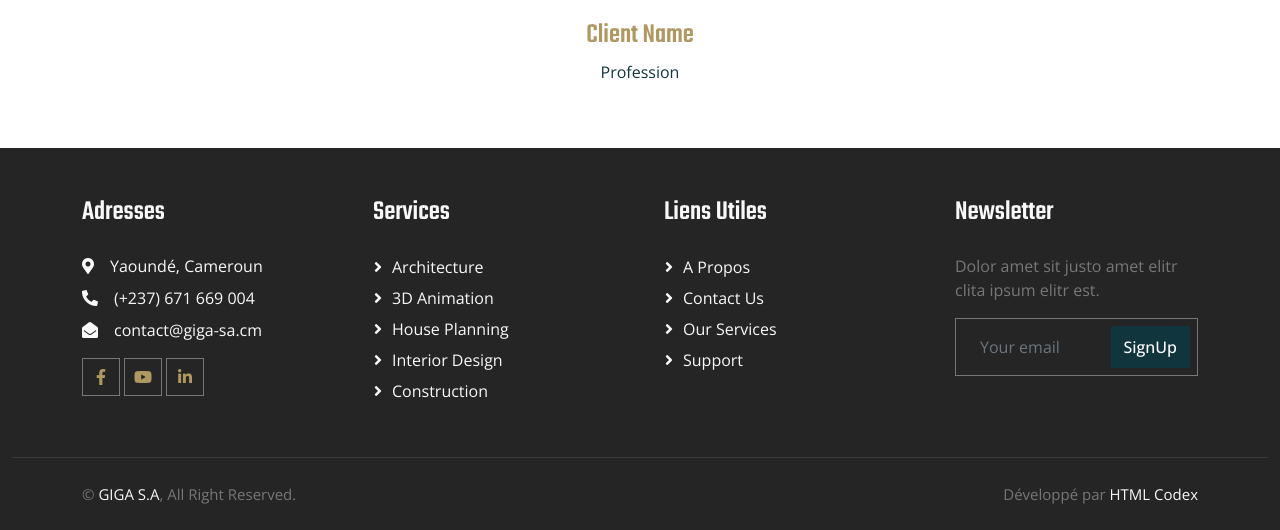
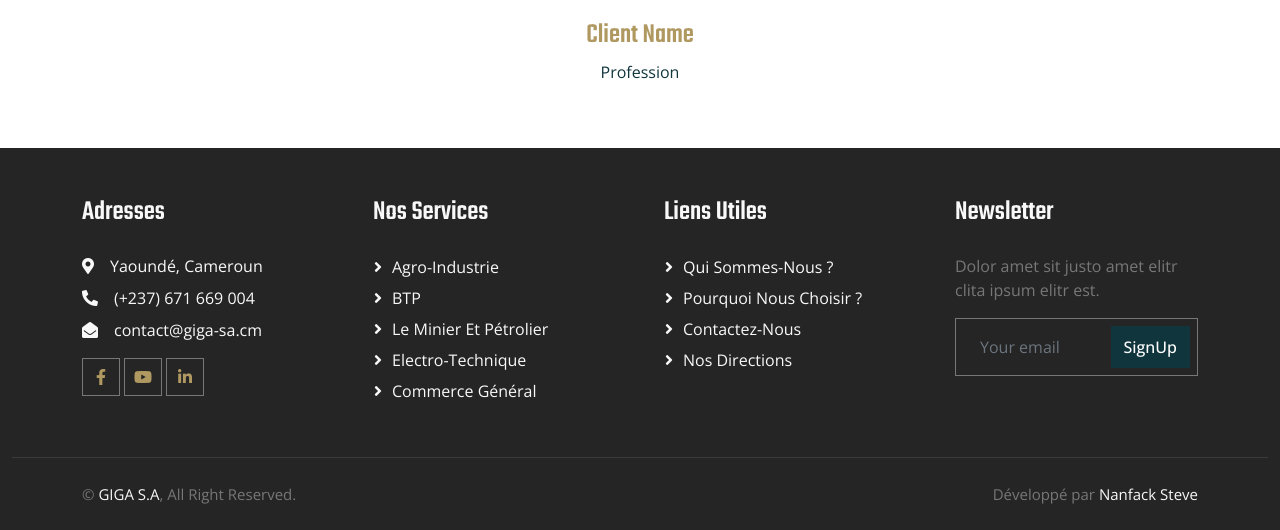
Before and after one commit to NanfackSteve/GIGA-SA, a PHP site: page /index.php in a window 1280 px wide. Shown: the part 3404-3934 px from the top of the page. Run offline with PHP 8.4, Linux system fonts and the light colour scheme; some libraries are stand-ins or nearby versions.

Commit message:
update Header & Footer

```diff
--- a/css/style.css
+++ b/css/style.css
@@ -116,7 +116,7 @@ h6,
     margin-right: 30px;
     padding: 30px 0;
     color: var(--dark);
-    font-weight: 500;
+    font-weight: 700;
     text-transform: uppercase;
     outline: none;
 }
@@ -126,10 +126,13 @@ h6,
     color: var(--secondary);
 }
 
+
 .navbar.sticky-top {
     top: -100px;
-    transition: .5s;
+    transition: .3s;
 }
+
+
 
 @media (max-width: 991.98px) {
     .navbar .navbar-nav .nav-link {
--- a/tmp_footer.php
+++ b/tmp_footer.php
@@ -15,19 +15,19 @@
                     </div>
                 </div>
                 <div class="col-lg-3 col-md-6">
-                    <h3 class="text-light mb-4">Services</h3>
-                    <a class="btn btn-link" href="#">Architecture</a>
-                    <a class="btn btn-link" href="#">3D Animation</a>
-                    <a class="btn btn-link" href="#">House Planning</a>
-                    <a class="btn btn-link" href="#">Interior Design</a>
-                    <a class="btn btn-link" href="#">Construction</a>
+                    <h3 class="text-light mb-4">Nos Services</h3>
+                    <a class="btn btn-link" href="#">Agro-industrie</a>
+                    <a class="btn btn-link" href="#">BTP</a>
+                    <a class="btn btn-link" href="#">Le Minier et Pétrolier</a>
+                    <a class="btn btn-link" href="#">Electro-technique</a>
+                    <a class="btn btn-link" href="#">Commerce Général</a>
                 </div>
                 <div class="col-lg-3 col-md-6">
                     <h3 class="text-light mb-4">Liens Utiles</h3>
-                    <a class="btn btn-link" href="#">A propos</a>
-                    <a class="btn btn-link" href="#">Contact Us</a>
-                    <a class="btn btn-link" href="#">Our Services</a>
-                    <a class="btn btn-link" href="#">Support</a>
+                    <a class="btn btn-link" href="about.php">Qui sommes-nous ?</a>
+                    <a class="btn btn-link" href="#">Pourquoi nous choisir ?</a>
+                    <a class="btn btn-link" href="contact.php">Contactez-nous</a>
+                    <a class="btn btn-link" href="team.php">Nos Directions</a>
                 </div>
                 <div class="col-lg-3 col-md-6">
                     <h3 class="text-light mb-4">Newsletter</h3>
@@ -46,8 +46,7 @@
                         &copy; <a href="index.php">GIGA S.A</a>, All Right Reserved.
                     </div>
                     <div class="col-md-6 text-center text-md-end">
-                        <!--/*** This template is free as long as you keep the footer author’s credit link/attribution link/backlink. If you'd like to use the template without the footer author’s credit link/attribution link/backlink, you can purchase the Credit Removal License from "https://htmlcodex.com/credit-removal". Thank you for your support. ***/-->
-                        Développé par <a href="https://htmlcodex.com">HTML Codex</a>
+                        Développé par <a href="https://www.facebook.com/nanfack.steve.7">Nanfack Steve</a>
                     </div>
                 </div>
             </div>
--- a/tmp_header.php
+++ b/tmp_header.php
@@ -1,15 +1,21 @@
     <!-- Spinner Start -->
-    <div id="spinner" class="show bg-white position-fixed translate-middle w-100 vh-100 top-50 start-50 d-flex align-items-center justify-content-center">
+    <div id="spinner"
+        class="show bg-white position-fixed translate-middle w-100 vh-100 top-50 start-50 d-flex align-items-center justify-content-center">
         <div class="spinner-border position-relative text-primary" style="width: 6rem; height: 6rem;" role="status">
         </div>
-        <img class="position-absolute top-50 start-50 translate-middle" src="img/icons/logo-giga-sa.png" height="50" width="50" alt="Icon">
+        <img class="position-absolute top-50 start-50 translate-middle" src="img/icons/logo-giga-sa.png" height="50"
+            width="50" alt="Icon">
     </div>
     <!-- Spinner End -->
 
     <!-- Navbar Start -->
-    <nav class="navbar navbar-expand-lg bg-white navbar-light sticky-top py-lg-0 px-lg-5 wow fadeIn" data-wow-delay="0.1s">
+    <nav class="navbar navbar-expand-lg bg-white navbar-light sticky-top py-lg-0 px-lg-5 wow fadeIn"
+        data-wow-delay="0.1s">
+
+        <!-- Logo Brand-->
         <a href="index.php" class="navbar-brand ms-4 ms-lg-0 p-0 d-flex align-items-center ">
-            <img class="me-3" src="img/icons/logo-giga-sa.png" height="60" width="60" style="font-family: sans-serif;" alt="Icon">
+            <img class="me-3" src="img/icons/logo-giga-sa.png" height="60" width="60" style="font-family: sans-serif;"
+                alt="Icon">
             <div class="pt-3">
                 <h2 class="text-primary mb-0">GIGA
                     S.A
@@ -18,16 +24,17 @@
                     Immagination</h5>
             </div>
         </a>
+
         <button type="button" class="navbar-toggler me-4" data-bs-toggle="collapse" data-bs-target="#navbarCollapse">
             <span class="navbar-toggler-icon"></span>
         </button>
+
         <div class="collapse navbar-collapse" id="navbarCollapse">
             <div class="navbar-nav ms-auto p-4 p-lg-0">
                 <a id="home" href="index.php" class="nav-item nav-link active">Accueil</a>
                 <div class="nav-item dropdown">
                     <a id="about" href="#" class="nav-link dropdown-toggle" data-bs-toggle="dropdown">A Propos</a>
                     <div class="dropdown-menu border-0 m-0">
-                        <!-- <hr class="dropdown-divider"> -->
                         <a href="about.php" class="dropdown-item">Qui sommes-nous ?</a>
                         <hr class="dropdown-divider">
                         <a href="about_testimonial.php" class="dropdown-item">Témoignages</a>
@@ -35,45 +42,29 @@
                         <a href="about_legacy.php" class="dropdown-item">Mentions Légales</a>
                     </div>
                 </div>
-                <!-- <div class="nav-item dropdown">
-                    <a id="pages" href="#" class="nav-link dropdown-toggle" data-bs-toggle="dropdown">GIGA en Bref</a>
-                    <div class="dropdown-menu border-0 m-0">
-
-                <a href="feature.php" class="dropdown-item">Our Features</a>
-                <hr class="dropdown-divider">
-                <a href="project.php" class="dropdown-item">Our Projects</a>
-                <hr class="dropdown-divider">
-                <a href="team.php" class="dropdown-item">Team Members</a>
-                <hr class="dropdown-divider">
-                <a href="appointment.php" class="dropdown-item">Appointment</a>
-                <hr class="dropdown-divider">
-                <a href="testimonial.php" class="dropdown-item">Testimonial</a>
-                <hr class="dropdown-divider">
-                <a href="404.php" class="dropdown-item">404 Page</a>
-            </div>
-        </div> -->
                 <a id="services" href="service.php" class="nav-item nav-link">Nos Prestations</a>
                 <a id="teams" href="team.php" class="nav-item nav-link">Nos Equipes</a>
                 <a id="contact" href="contact.php" class="nav-item nav-link">Contact</a>
             </div>
-            <!-- <a href="https://htmlcodex.com/architecture-html-template-pro"
-                    class="btn btn-primary py-2 px-4 d-none d-lg-block">Pro Version</a> -->
         </div>
+
     </nav>
     <!-- Navbar End -->
 
     <!-- Slogan Start -->
-    <div class="bg-dark" style="margin-bottom: -1px;">
-        <marquee behavior=" scroll" direction="left" width="70%" height="35px" class="bg-dark text-light" style="padding-top: 10px; padding-left: 20%; padding-right: 20%; margin-left:15%; margin-right:15%;">
-            <b>Bienvenue sur le Site Officiel de « Great Innovations for Great Achievement (GIGA) : Se développer par
+    <div id="banner" class="bg-dark " style="margin-bottom: -1px;">
+        <marquee behavior=" scroll" direction="left" width="70%" height="35px" class="bg-dark text-light"
+            style="padding-top: 10px; padding-left: 20%; padding-right: 20%; margin-left:15%; margin-right:15%;">
+            <b>Bienvenue sur le Site Officiel de « Great Innovations for Great Achievement (GIGA) : Se développer
+                par
                 l'innovation</b>
         </marquee>
     </div>
     <!-- Slogan End -->
 
     <script>
-        let nav_items = document.getElementsByClassName('nav-link');
-        for (let i = 0; i < nav_items.length; i++) {
-            if (nav_items[i].classList.contains('active')) nav_items[i].classList.remove('active');
-        }
+let nav_items = document.getElementsByClassName('nav-link');
+for (let i = 0; i < nav_items.length; i++) {
+    if (nav_items[i].classList.contains('active')) nav_items[i].classList.remove('active');
+}
     </script>
```
